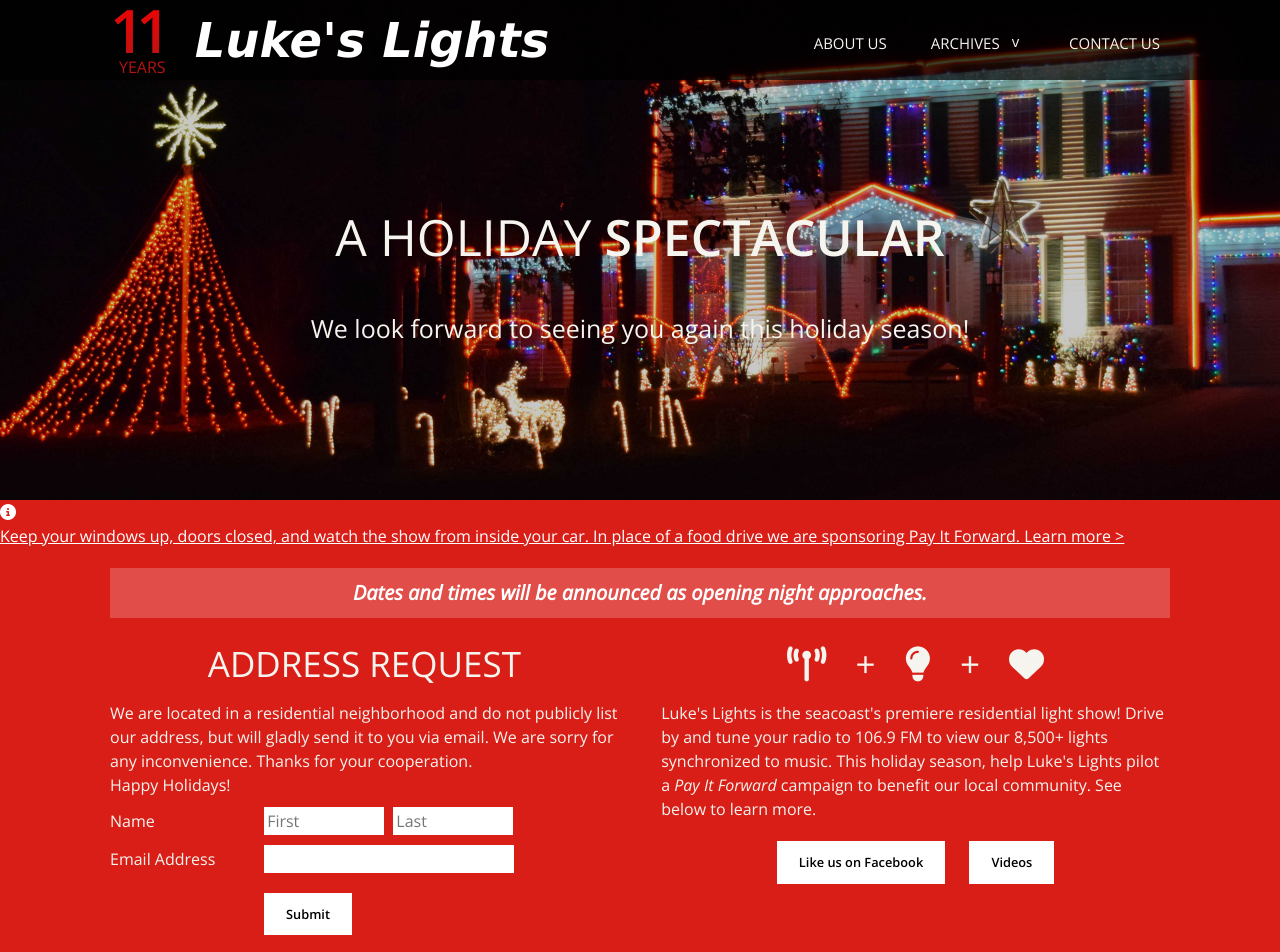
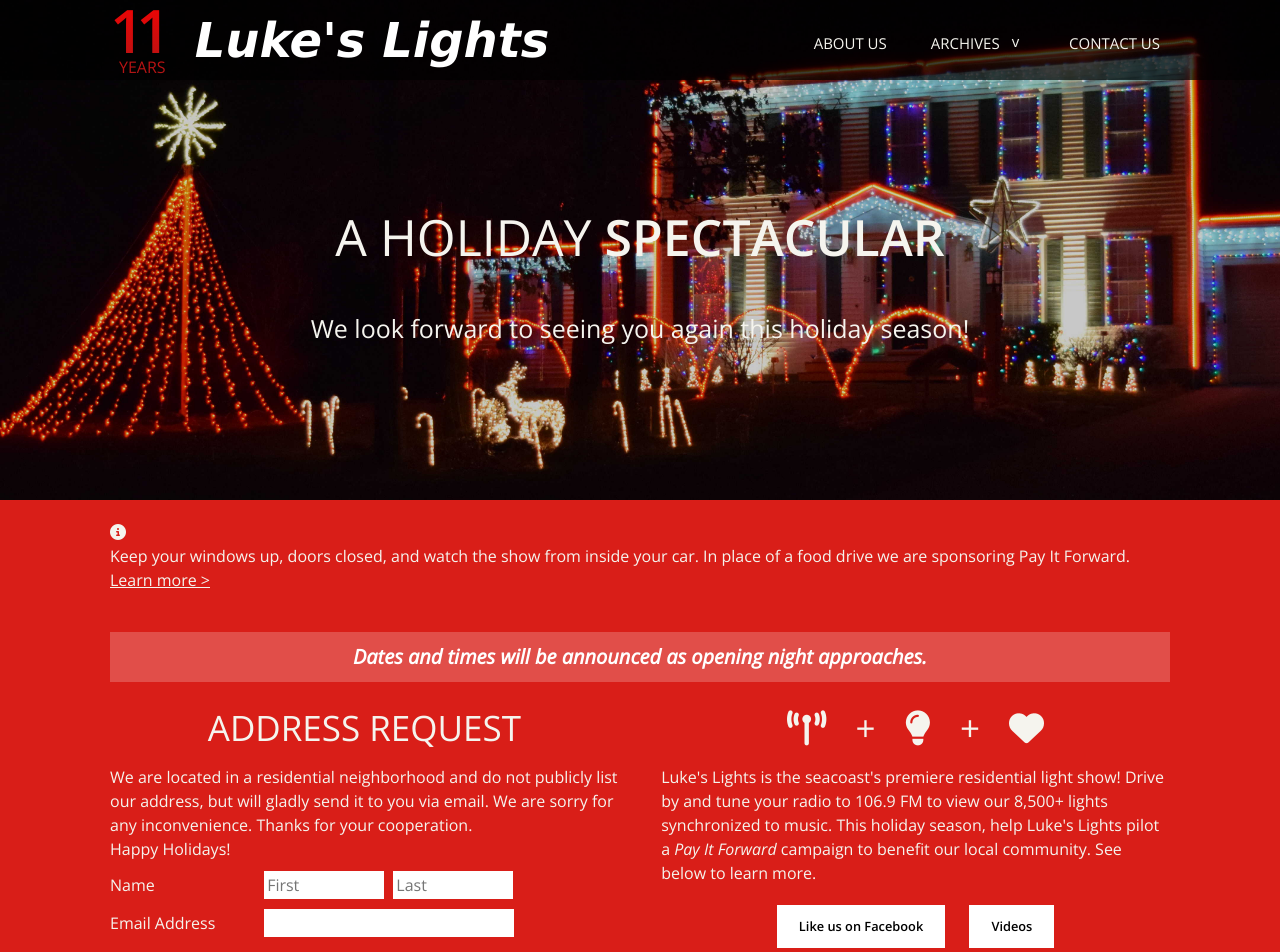
Before and after one commit to ldobson98/lukeslights, a Jekyll site: the page built from index_dec_PIF.html, in a window 1280 px wide. Shown: the top 952 px of the page. Built offline with Jekyll 4.4.1, drawn with Linux system fonts in a browser that asks for light colours; nearby versions of some CDN libraries.

Commit message:
dates changes

```diff
--- a/assets/default-full.css
+++ b/assets/default-full.css
@@ -766,6 +766,10 @@
     }
 }
 
+.warning-perm .wrap {
+
+}
+
 .videos.section {
     background-color: #16a287
 }
--- a/index_dec_PIF.html
+++ b/index_dec_PIF.html
@@ -11,11 +11,11 @@
   </div>
 </div>
 <div class="about section">
-  <a href="dates.html#sec4">
-  <div class="warning warning-perm" role="notice">
-    <i class="fas fa-info-circle"></i>
-    <p>Keep your windows up, doors closed, and watch the show from inside your car. In place of a food drive we are sponsoring Pay It Forward. <u>Learn more ></u>
-  </div>
+  <a href="dates.html#sec4" class="full warning warning-perm" role="notice">
+    <div class="wrap">
+      <i class="fas fa-info-circle"></i>
+      <p>Keep your windows up, doors closed, and watch the show from inside your car. In place of a food drive we are sponsoring Pay It Forward. <u>Learn more ></u>
+    </div>
   </a>
   <div class="wrap">
     <h4 class="warning" role="notice"><b>Dates and times will be announced as opening night approaches.</b></h4>
```
